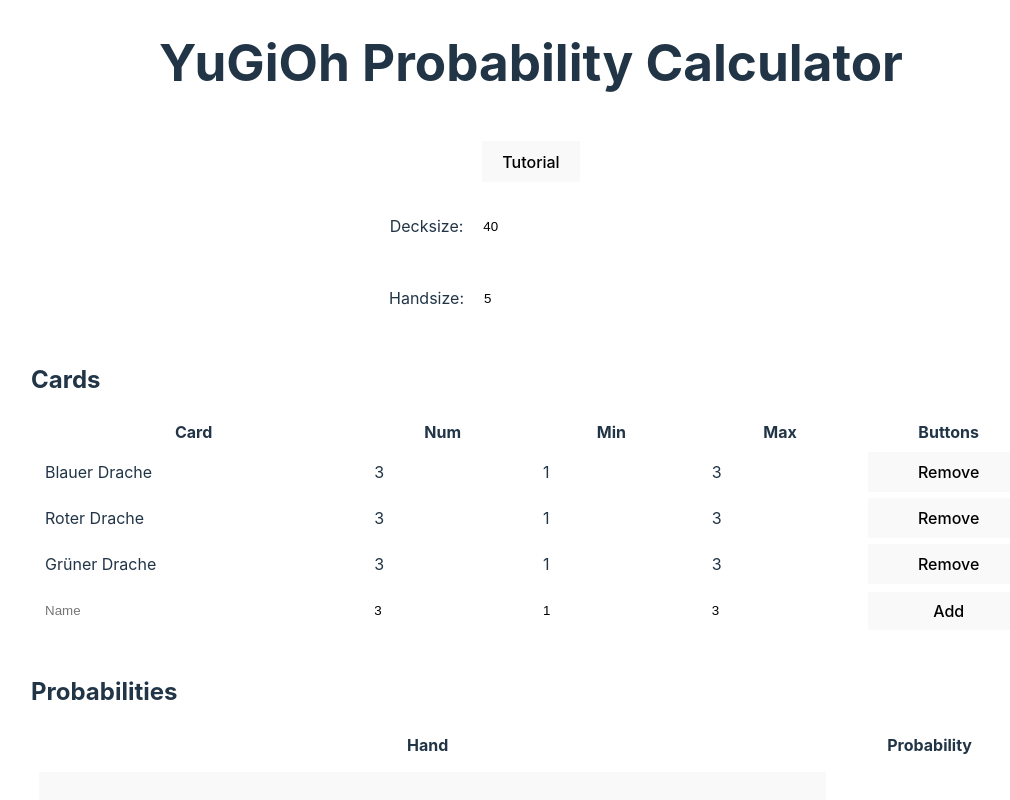
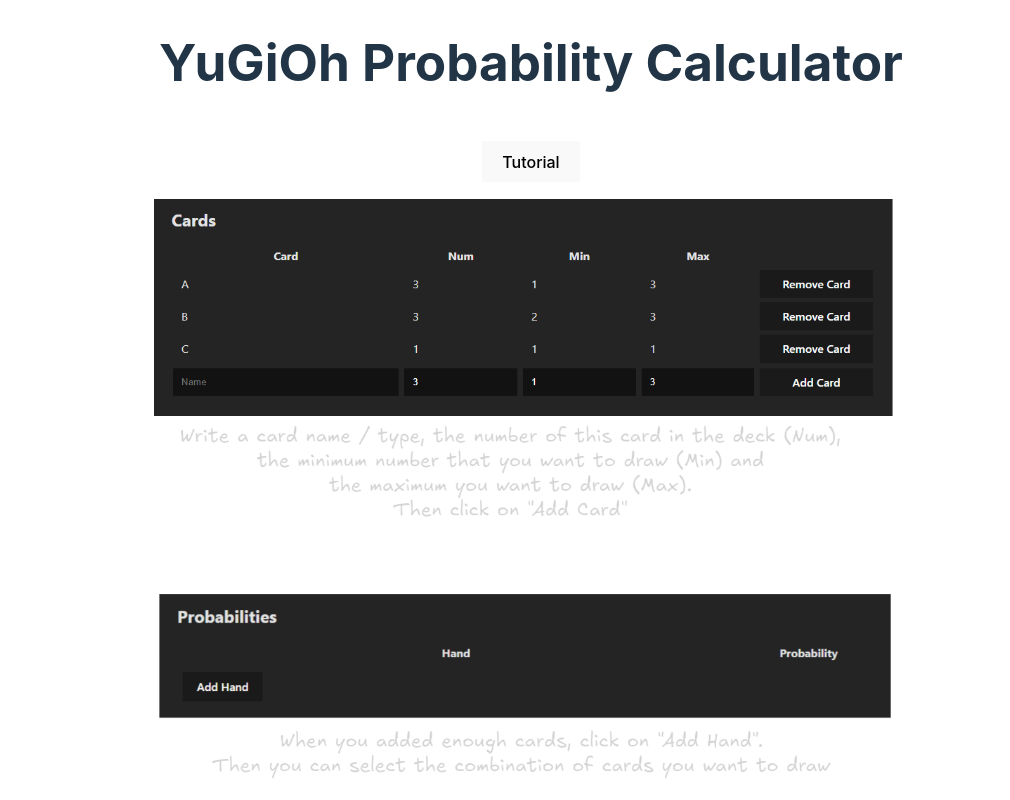
Before and after one commit to Jim-Maar/YuGiOh-probability-calculator, a React (Vite) app: page / in a window 1280 px wide. Both pictures are taken after a click on the button "Tutorial". Shown: the top 800 px of the page, without its empty margins (109-1119 px from the left). Built offline with nearby package versions, Linux system fonts and the light colour scheme.

Commit message:
Added Turorial plus small changes

```diff
--- a/src/App.tsx
+++ b/src/App.tsx
@@ -1,12 +1,12 @@
 import { useState } from 'react'
 import { Card } from 'types/card'
-import { Term } from 'types/dnf'
+import { DNF, Term } from 'types/dnf'
 import { Tutorial } from './components/Tutorial/Tutorial'
 import { DeckSizeSelector } from './components/DeckSizeSelector/DeckSizeSelector'
 import { HandSizeSelector } from './components/HandSizeSelector/HandSizeSelector'
 import { DeckTable } from './components/DeckTable/DeckTable'
 import { ProbabilitiesTable } from './components/ProbabilitiesTable/ProbabilitiesTable'
-import { DECKSIZE, HANDSIZE, CARDS, HANDS } from './constants/defaultCards'
+import { DECKSIZE, HANDSIZE } from './constants/defaultCards'
 
 /**
  * YuGiOh Probability Calculator - A React application for calculating probabilities of drawing various combinations of cards.
@@ -17,8 +17,8 @@
 function App() {
   const [deckSize, setDeckSize] = useState(DECKSIZE);
   const [handSize, setHandSize] = useState(HANDSIZE);
-  const [cards, setCards] = useState(CARDS);
-  const [hands, setHands] = useState(HANDS);
+  const [cards, setCards] = useState<Card[]>([]);
+  const [hands, setHands] = useState<DNF[]>([]);
 
   function onHandleAddCard(card : Card) {
     setCards([...cards, card]);
@@ -47,6 +47,7 @@
       <HandSizeSelector handSize={handSize} onHandSizeChange={setHandSize}></HandSizeSelector>
       <DeckTable cards={cards} onAddCard={onHandleAddCard} onRemoveCard={onHandleRemoveCard}></DeckTable>
       <ProbabilitiesTable hands={hands} cards={cards} deckSize={deckSize} handSize={handSize} onChangeHands={setHands}></ProbabilitiesTable>
+      <div style={{height: '100px'}}></div>
     </div>
   )
 }
--- a/src/components/DeckTable/DeckTable.tsx
+++ b/src/components/DeckTable/DeckTable.tsx
@@ -57,7 +57,7 @@
             <th className='table-data regular-column'>Num</th>
             <th className='table-data regular-column'>Min</th>
             <th className='table-data regular-column'>Max</th>
-            <th className='table-data regular-column'>Buttons</th>
+            <th className='table-data regular-column'></th>
           </tr>
         </thead>
         <tbody>
@@ -76,7 +76,7 @@
                 <div className='table-data'>{card.maxToDraw}</div>
               </td>
               <td className='regular-column'>
-                <button className='table-data-button' onClick={() => onRemoveCard(i)}>Remove</button>
+                <button className='table-data-button' onClick={() => onRemoveCard(i)}>Remove Card</button>
               </td>
             </tr>
           ))}
@@ -96,7 +96,7 @@
                   <input className='table-data' type='number' name='maxToDraw' placeholder='Max to draw' defaultValue={3} />
                 </div>
                 <div className='regular-column'>
-                  <button className='table-data-button' type='submit'>Add</button>
+                  <button className='table-data-button' type='submit'>Add Card</button>
                 </div>
               </form>
             </td>
--- a/src/components/ProbabilitiesTable/HandSelector/ConjunctionSelectors/ConjunctionSelector/TermSelectors/TermSelector/TermSelector.tsx
+++ b/src/components/ProbabilitiesTable/HandSelector/ConjunctionSelectors/ConjunctionSelector/TermSelectors/TermSelector/TermSelector.tsx
@@ -40,7 +40,7 @@
     }
     >
       <div style={{display:'flex', flexDirection:'column'}}>
-        <button className='highlighted-button' onClick={() => onDeleteTerm(handIndex, conjunctionIndex, termIndex)}>Delete Card</button>
+        <button className='highlighted-button' onClick={() => onDeleteTerm(handIndex, conjunctionIndex, termIndex)}>Remove Card</button>
         <button className='highlighted-button' onClick={() => onNegateTerm(handIndex, conjunctionIndex, termIndex)}>Negate Card</button>
       </div>
   </Popup>
--- a/src/components/Tutorial/Tutorial.tsx
+++ b/src/components/Tutorial/Tutorial.tsx
@@ -1,9 +1,18 @@
 import React from 'react';
+import { useState } from 'react';
 
 /**
- * Tutorial Button Component - Should open a small turorial
- * Not Implemented Yet
+ * Tutorial Button Component - Opens / Closes a Tutorial
  */
 export const Tutorial: React.FC = () => {
-  return <button>Tutorial</button>;
+  const [showTutorial, toggleShowTutorial] = useState(false);
+
+  return (
+  <div style={{border: '5px', display: 'flex', flexDirection: 'column', alignItems: 'center'}}>
+    <button onClick={() => toggleShowTutorial(!showTutorial)} style={{marginBottom: '8px'}}>
+      Tutorial
+    </button>
+    {showTutorial && <img src={"public/tutorial.png"} style={{width: '70%', border: '2px solid white', paddingBottom: '30px'}}></img>}
+  </div>
+  );
 };
```
Also changed, not shown: public/tutorial.png (added).
